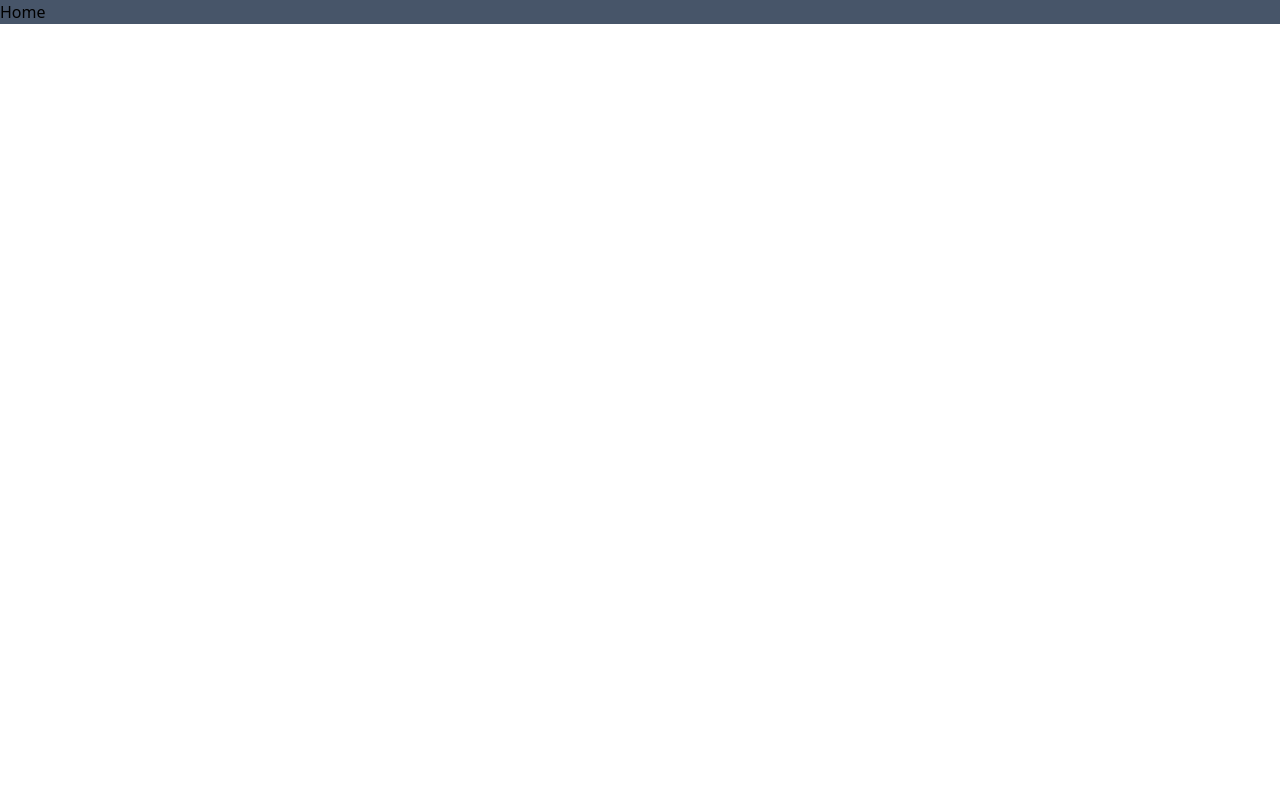
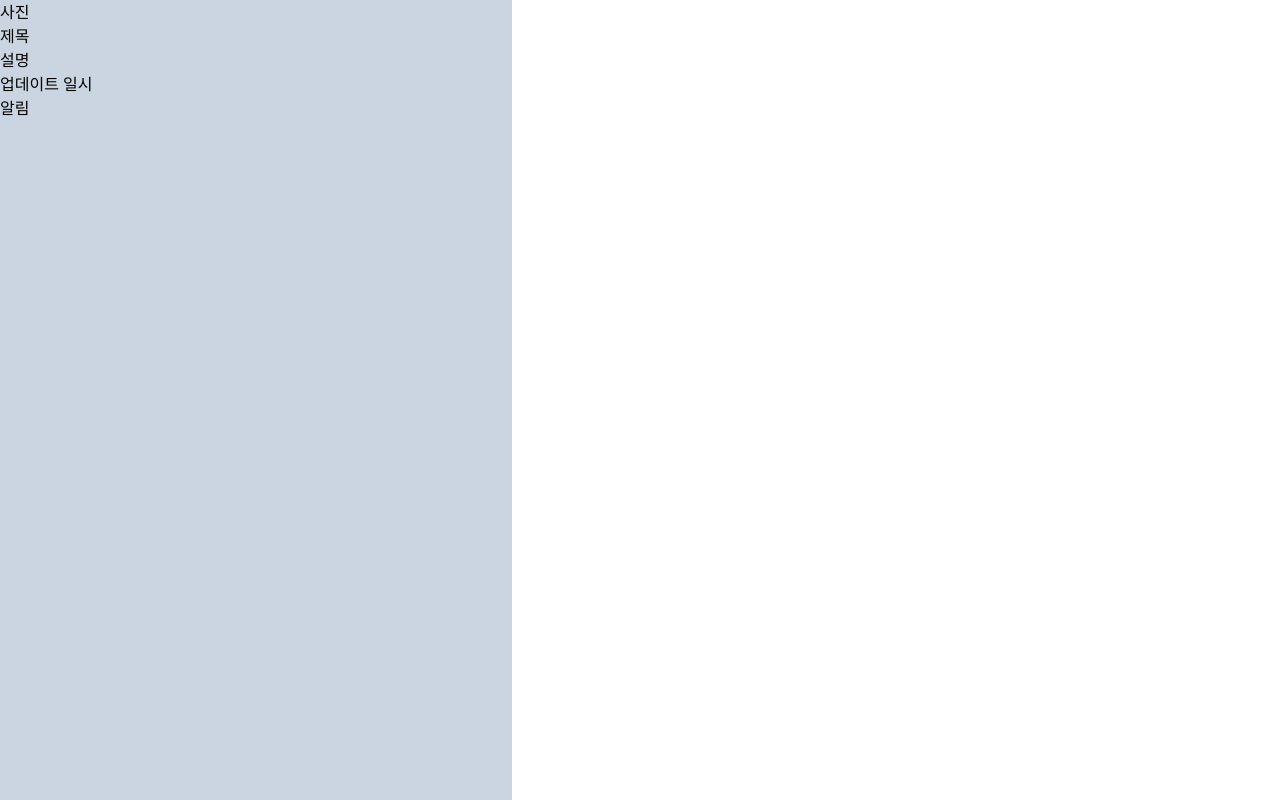
Before and after one commit to Yuyeol/book-talk, a Next.js app: page / in a window 1280 px wide. Built offline with nearby package versions, Linux system fonts and the light colour scheme.

Commit message:
feat #3: setting frame

```diff
--- /dev/null
+++ b/components/header/index.tsx
@@ -0,0 +1,12 @@
+const Header = () => {
+  return (
+    <div>
+      {/* 타이틀 */}
+      {/* 책: 추가, 검색, 정렬/필터링 */}
+      {/* 아카이브: 검색, 정렬/필터링 */}
+      {/* 친구: 추가, 검색 */}
+      {/* 태그: 추가, 검색, 정렬/필터링 */}
+    </div>
+  );
+};
+export default Header;
--- /dev/null
+++ b/components/layout.tsx
@@ -0,0 +1,16 @@
+import Header from "./header";
+
+interface Props {
+  children: React.ReactNode;
+}
+
+const Layout = ({ children }: Props) => {
+  return (
+    <div className="max-w-lg w-full bg-slate-300 min-h-screen h-full">
+      <Header />
+      {children}
+    </div>
+  );
+};
+
+export default Layout;
--- /dev/null
+++ b/components/navbar/index.tsx
@@ -0,0 +1,11 @@
+const Header = () => {
+  return (
+    <div>
+      {/* 책 */}
+      {/* 아카이브 */}
+      {/* 친구 */}
+      {/* 태그 */}
+    </div>
+  );
+};
+export default Header;
--- /dev/null
+++ b/pages/Archive.tsx
@@ -0,0 +1,15 @@
+import Layout from "@/components/layout";
+
+const Book = () => {
+  return (
+    <Layout>
+      <ul>
+        <li>
+          <div>book image</div>
+          <div>book name</div>
+        </li>
+      </ul>
+    </Layout>
+  );
+};
+export default Book;
--- /dev/null
+++ b/pages/Book/[id].tsx
@@ -0,0 +1,29 @@
+import Layout from "@/components/layout";
+
+const BookDetail = () => {
+  return (
+    <Layout>
+      <div>헤더</div>
+      <div>
+        대화창
+        <div>
+          comment
+          <div>edit button</div>
+        </div>
+        <div>like</div>
+        <div>
+          cocoment<div>profile image</div>
+          <div>name</div>
+          <div>comment</div>
+        </div>
+      </div>
+      <div>
+        input bar
+        <div>photo</div>
+        <div>design option</div>
+        <div>send button</div>
+      </div>
+    </Layout>
+  );
+};
+export default BookDetail;
--- /dev/null
+++ b/pages/Friends.tsx
@@ -0,0 +1,16 @@
+import Layout from "@/components/layout";
+
+const Friends = () => {
+  return (
+    <Layout>
+      <ul>
+        {/* 클릭 시 상세 정보 모달: 함께 읽는 책, 이사람이 읽는책, 친구삭제 */}
+        <li>
+          <div>사진</div>
+          <div>이름, 상태메시지</div>
+        </li>
+      </ul>
+    </Layout>
+  );
+};
+export default Friends;
--- /dev/null
+++ b/pages/Recommend/[id].tsx
@@ -0,0 +1,10 @@
+import Layout from "@/components/layout";
+
+const RecommendDetail = () => {
+  return (
+    <Layout>
+      <div>서점 레퍼런스 찾아보기</div>
+    </Layout>
+  );
+};
+export default RecommendDetail;
--- /dev/null
+++ b/pages/Recommend/index.tsx
@@ -0,0 +1,10 @@
+import Layout from "@/components/layout";
+
+const Recommend = () => {
+  return (
+    <Layout>
+      <div>책 하나 소개. 애니메이션 자유롭게 구현해보기</div>
+    </Layout>
+  );
+};
+export default Recommend;
--- /dev/null
+++ b/pages/Tags/index.tsx
@@ -0,0 +1,16 @@
+import Layout from "@/components/layout";
+
+const Tags = () => {
+  return (
+    <Layout>
+      {/* 모달은 포탈로 구현해봐도 될듯 */}
+      {/* 태그 추가버튼은 헤더에 구현. 클릭 시 추가/수정 모달 팝업 */}
+      <ul>
+        {/* 클릭 시 추가/수정모달로 팝업 */}
+        {/* 적당히 크게 구현해도 될듯 */}
+        <li>tag</li>
+      </ul>
+    </Layout>
+  );
+};
+export default Tags;
--- a/pages/_app.tsx
+++ b/pages/_app.tsx
@@ -1,6 +1,6 @@
-import '@/styles/globals.css'
-import type { AppProps } from 'next/app'
+import "@/styles/globals.css";
+import type { AppProps } from "next/app";
 
 export default function App({ Component, pageProps }: AppProps) {
-  return <Component {...pageProps} />
+  return <Component {...pageProps} />;
 }
--- a/pages/index.tsx
+++ b/pages/index.tsx
@@ -1,11 +1,22 @@
-import { NextPage } from "next";
+import Layout from "@/components/layout";
 
-const Home: NextPage = () => {
+const Home = () => {
   return (
-    <div>
-      <h1 className="bg-slate-600">Home</h1>
-    </div>
+    <Layout>
+      <ul>
+        <li>
+          <div>사진</div>
+          <div>
+            <div>제목</div>
+            <div>설명</div>
+          </div>
+          <div>
+            <div>업데이트 일시</div>
+            <div>알림</div>
+          </div>
+        </li>
+      </ul>
+    </Layout>
   );
 };
-
 export default Home;
```
